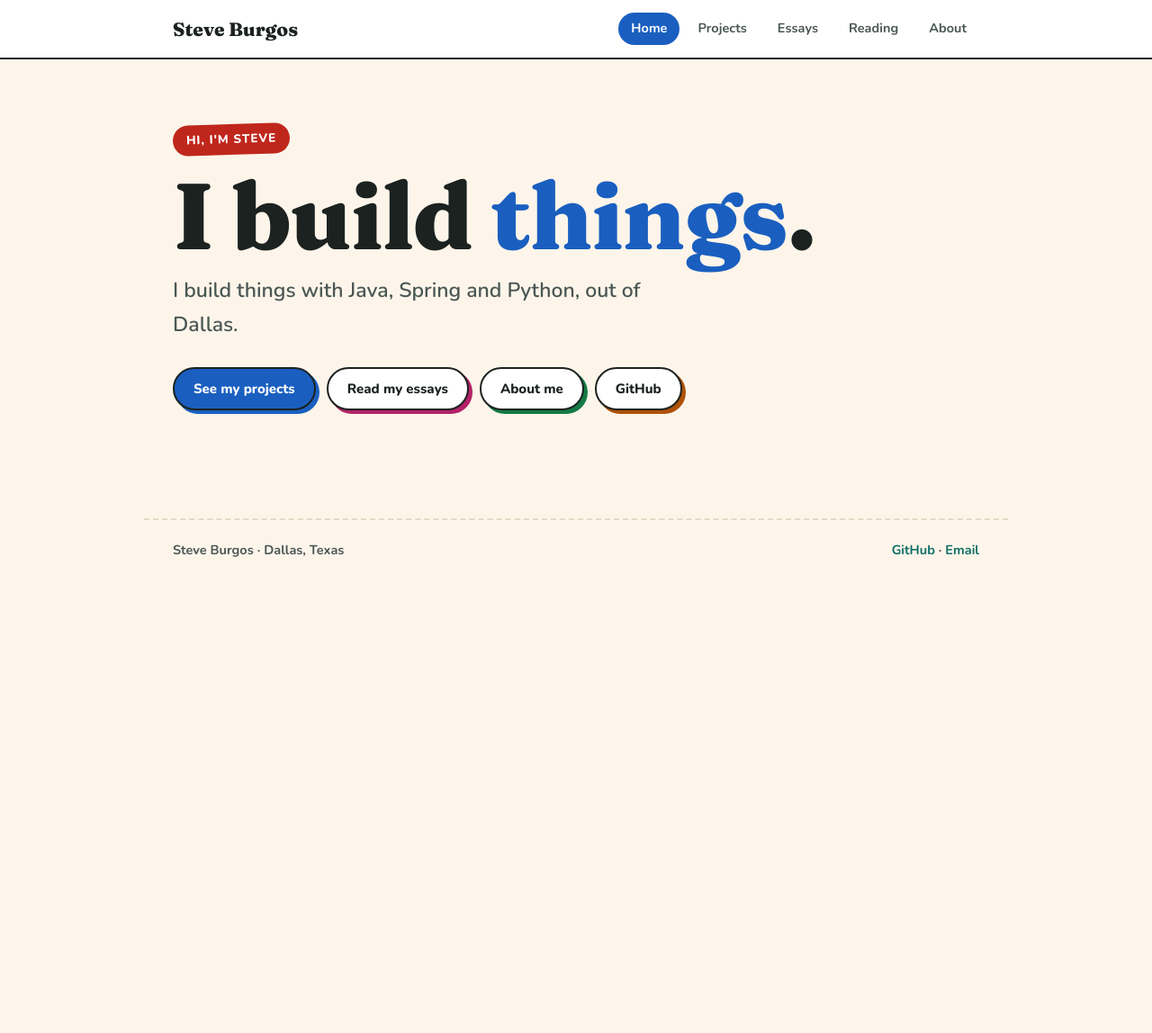
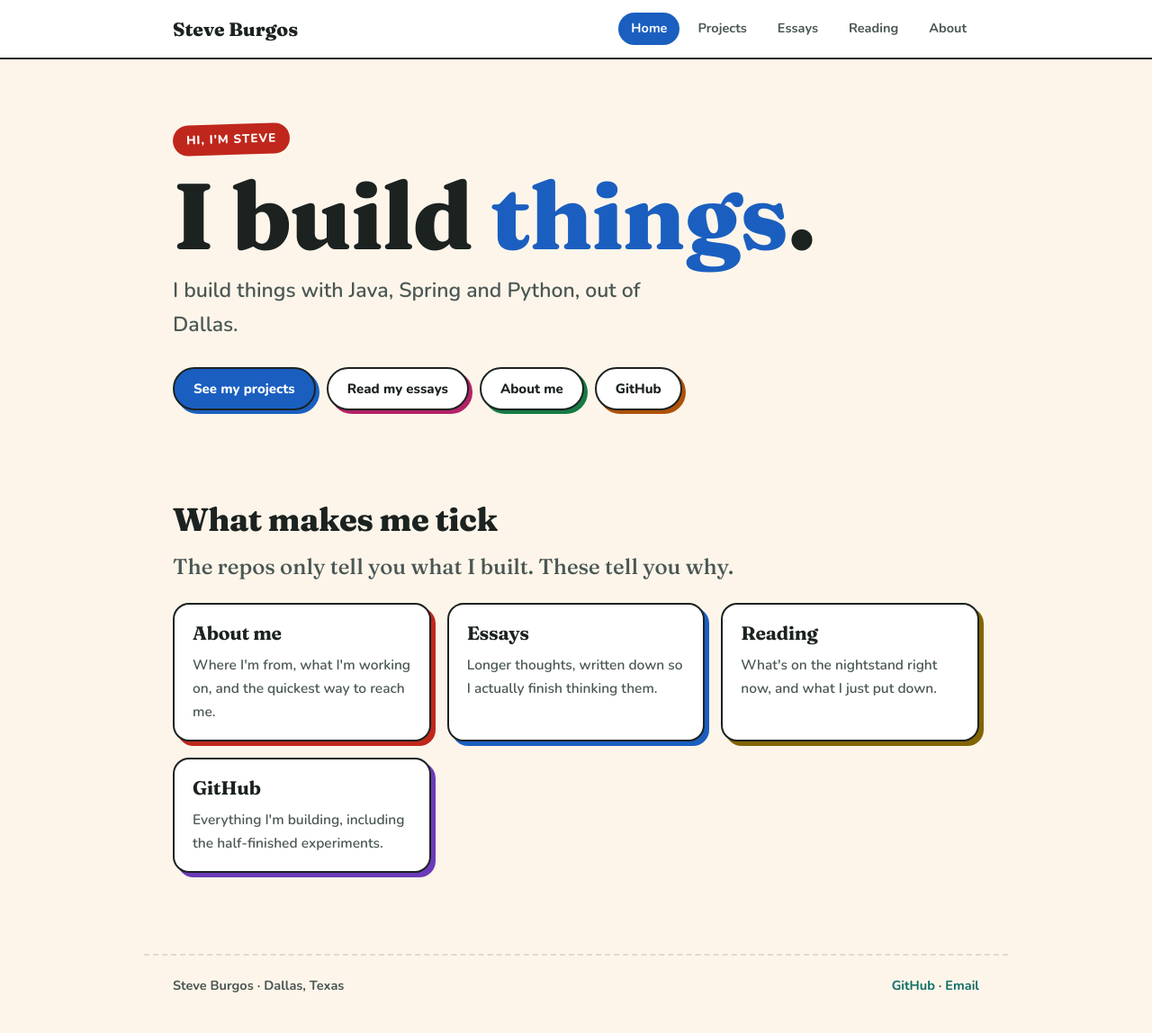
Before and after one commit to stevethetechguy/stevethetechguy.github.io, a Jekyll site: the page built from index.html, in a window 1280 px wide. Shown: the whole page at 90% size. Built offline with Jekyll 4.4.1, drawn with Linux system fonts in a browser that asks for light colours; before the commit the page ends 900 px from its top, so only the background shows below that.

Commit message:
Add a 'what makes me tick' section to the home page
Four crayon cards pointing at About, Essays, Reading and GitHub, with a
lead-in line. Gives the home page a destination while the project,
essay and reading lists are still empty.

Co-Authored-By: Claude Opus 5 <noreply@anthropic.com>

```diff
--- a/assets/css/main.css
+++ b/assets/css/main.css
@@ -126,6 +126,12 @@ section{padding:clamp(30px,5vw,54px) 0 0}
 .pill{font-weight:800;font-size:11.5px;letter-spacing:.06em;text-transform:uppercase;
   padding:4px 11px;border-radius:999px;background:var(--cw,var(--c7w));color:var(--c,var(--c7))}
 
+.tick{padding-top:clamp(38px,6vw,62px)}
+.tick .sh{margin-bottom:6px}
+.tick-lead{font-family:var(--disp);font-weight:500;font-variation-settings:'SOFT' 70,'WONK' 1;
+  font-size:clamp(19px,2.5vw,24px);color:var(--ink2);margin:0 0 24px;max-width:44ch;
+  line-height:1.35}
+
 /* empty state */
 .empty{background:var(--surface);border:var(--bw) dashed var(--line);border-radius:var(--r);
   padding:clamp(28px,5vw,48px);text-align:center}
--- a/index.html
+++ b/index.html
@@ -60,3 +60,26 @@ title: null
   </div>
 </section>
 {% endif %}
+
+<section class="tick">
+  <div class="sh"><h2>What makes me tick</h2></div>
+  <p class="tick-lead">The repos only tell you what I built. These tell you why.</p>
+  <div class="grid">
+    <article class="card">
+      <h3><a href="{{ '/about/' | relative_url }}">About me</a></h3>
+      <p>Where I'm from, what I'm working on, and the quickest way to reach me.</p>
+    </article>
+    <article class="card">
+      <h3><a href="{{ '/essays/' | relative_url }}">Essays</a></h3>
+      <p>Longer thoughts, written down so I actually finish thinking them.</p>
+    </article>
+    <article class="card">
+      <h3><a href="{{ '/reading/' | relative_url }}">Reading</a></h3>
+      <p>What's on the nightstand right now, and what I just put down.</p>
+    </article>
+    <article class="card">
+      <h3><a href="https://github.com/{{ site.github_username }}">GitHub</a></h3>
+      <p>Everything I'm building, including the half-finished experiments.</p>
+    </article>
+  </div>
+</section>
```
